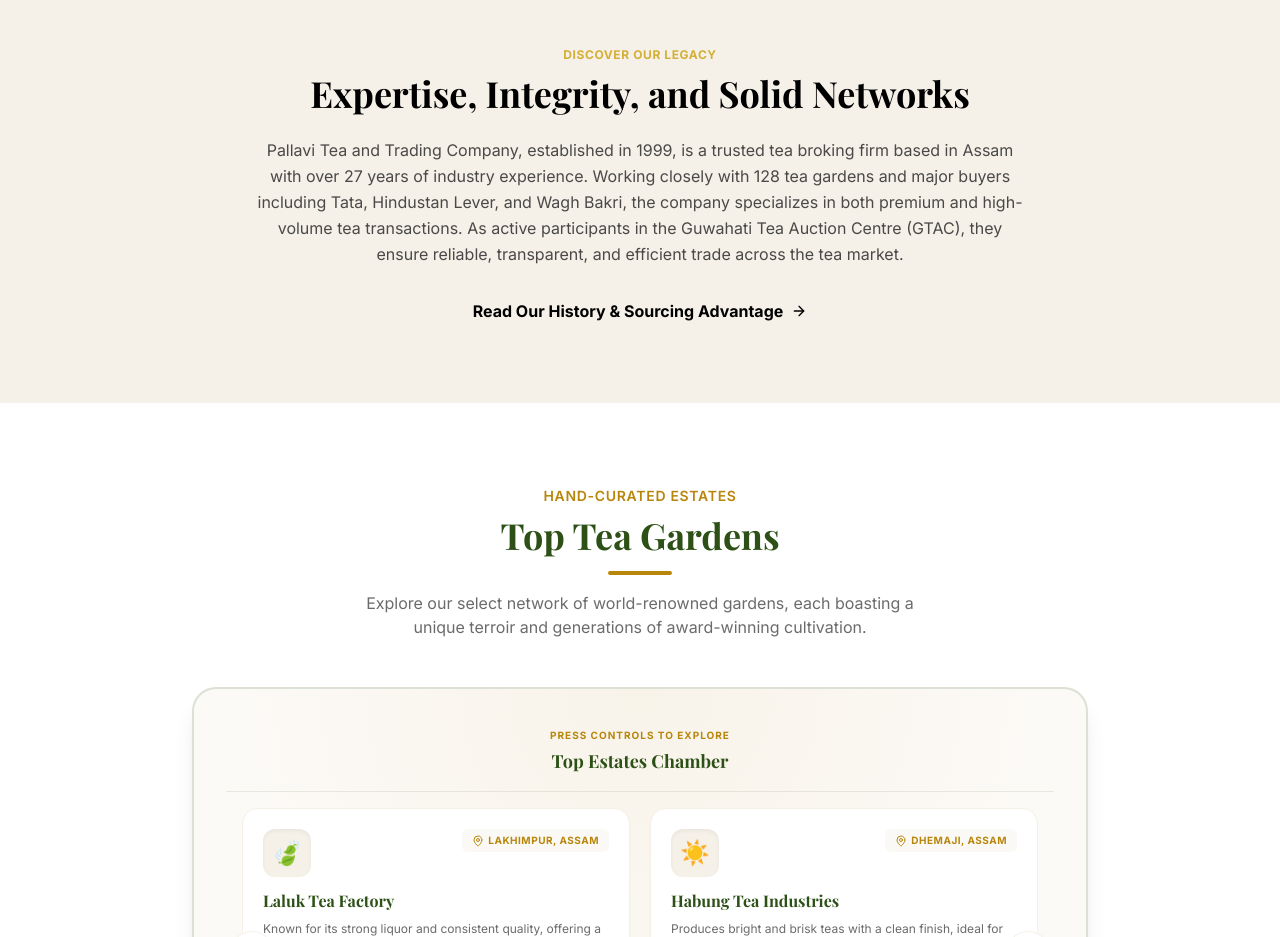
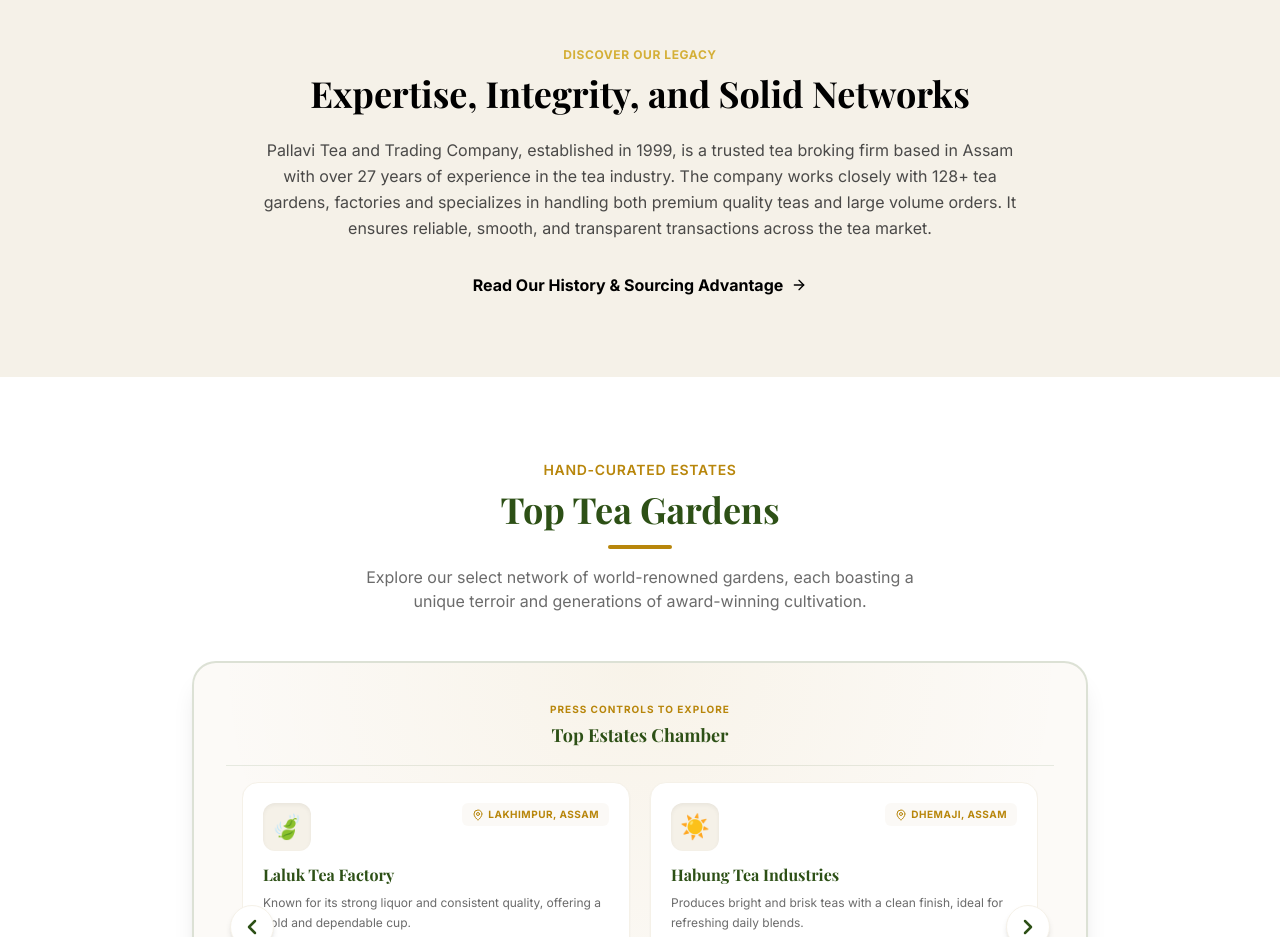
Before and after one commit to Sachin0613/pallaviteatrading, a React (Vite) app: page / in a window 1280 px wide. Shown: the part 940-1877 px from the top of the page. Built offline with nearby package versions, Linux system fonts and the light colour scheme; a web font is replaced by a local one.

Commit message:
Update Home.tsx

```diff
--- a/src/components/Home.tsx
+++ b/src/components/Home.tsx
@@ -117,8 +117,7 @@
           <h2 className="text-3xl sm:text-4xl font-serif font-black text-black mt-2 mb-6">Expertise, Integrity, and Solid Networks</h2>
 
           <div className="text-brand-charcoal/85 space-y-4 max-w-3xl mx-auto text-center leading-relaxed font-sans text-sm sm:text-base">
-            <p>
-              Pallavi Tea and Trading Company, established in 1999, is a trusted tea broking firm based in Assam with over 27 years of industry experience. Working closely with 128 tea gardens and major buyers including Tata, Hindustan Lever, and Wagh Bakri, the company specializes in both premium and high-volume tea transactions. As active participants in the Guwahati Tea Auction Centre (GTAC), they ensure reliable, transparent, and efficient trade across the tea market.
+            <p>Pallavi Tea and Trading Company, established in 1999, is a trusted tea broking firm based in Assam with over 27 years of experience in the tea industry. The company works closely with 128+ tea gardens, factories and specializes in handling both premium quality teas and large volume orders. It ensures reliable, smooth, and transparent transactions across the tea market.
             </p>
           </div>
 
```
